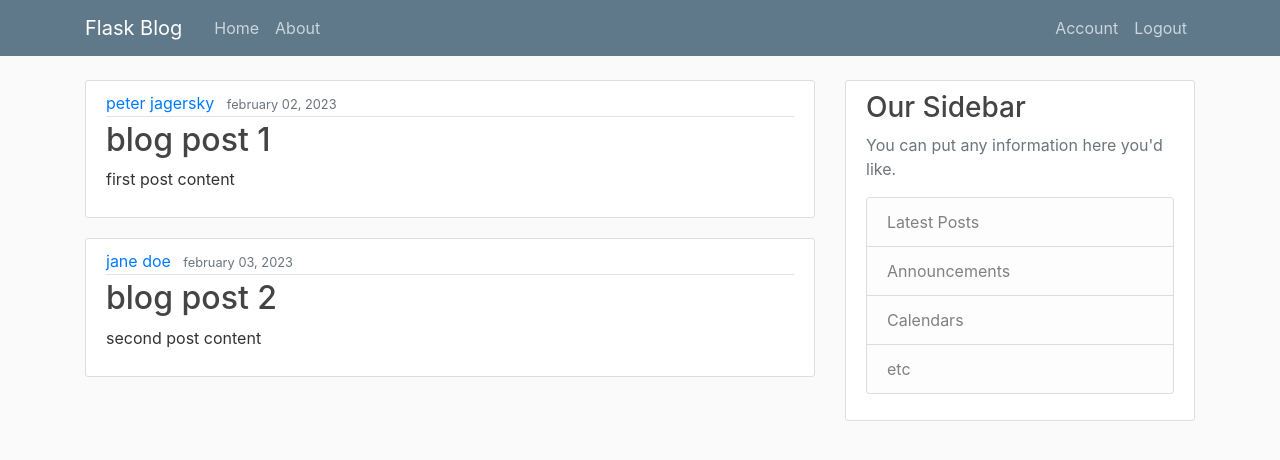
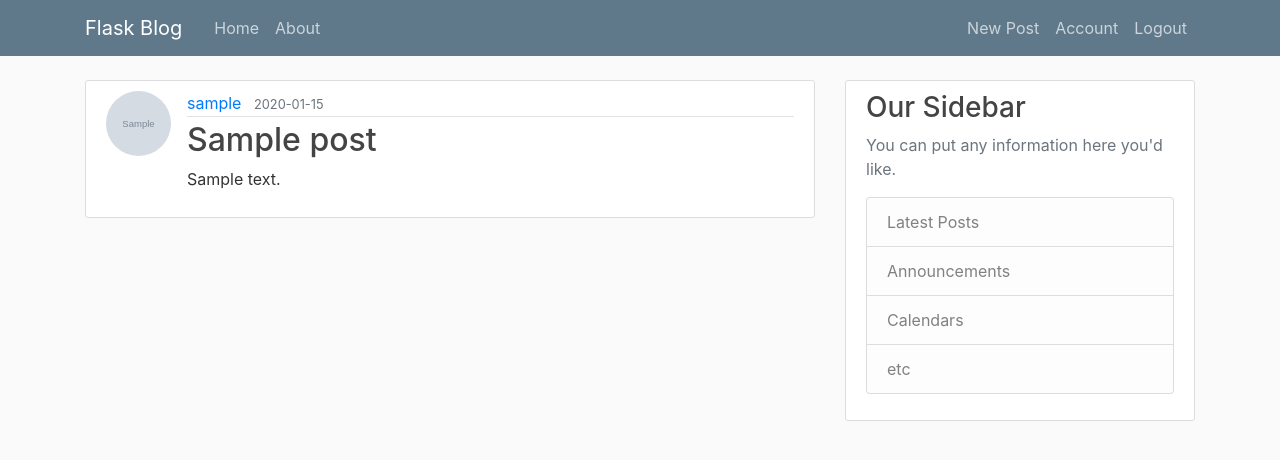
Before and after one commit to Pjagersky2/Flask-Blog, a Flask app: page / in a window 1280 px wide. Shown: the top 460 px of the page. Run offline with Flask 3, Linux system fonts and the light colour scheme; a user stored in the database is signed in; tables that the repository leaves empty hold one stand-in row (values such as "Sample post"); grey boxes marked "Sample" are stand-in pictures; some libraries are stand-ins or nearby versions.

Commit message:
Added the ability for users to create posts.

```diff
--- a/flaskblog/routes.py
+++ b/flaskblog/routes.py
@@ -4,26 +4,14 @@ from flask import flash, redirect, render_template, request, url_for
 from flask_login import current_user, login_required, login_user, logout_user
 from PIL import Image
 from flaskblog import app, db, bcrypt
-from flaskblog.forms import LoginForm, RegistrationForm, UpdateAccountForm
+from flaskblog.forms import (LoginForm,
+                             PostForm,
+                             RegistrationForm,
+                             UpdateAccountForm)
 from flaskblog.models import Post, User
 
 with app.app_context():
     db.create_all()
-
-posts = [
-    {
-        "author": "peter jagersky",
-        "title": "blog post 1",
-        "content": "first post content",
-        "date_posted": "february 02, 2023"
-    },
-    {
-        "author": "jane doe",
-        "title": "blog post 2",
-        "content": "second post content",
-        "date_posted": "february 03, 2023"
-    }
-]
 
 
 @app.route("/")
@@ -38,6 +26,8 @@ def home() -> render_template:
     Returns:
         function: A rendered template for the home page.
     """
+
+    posts = Post.query.all()
 
     return render_template("home.html", posts=posts)
 
@@ -195,3 +185,24 @@ def account() -> str:
     image_file = url_for("static", filename="profile_pics/" + current_user.image_file)
 
     return render_template("account.html", title="Account", image_file=image_file, form=form)
+
+@app.route("/post/new", methods=["GET", "POST"])
+@login_required
+def new_post() -> str:
+    """
+    Create a new post.
+
+    Process for when a user creates a new post.
+    """
+
+    form = PostForm()
+    if form.validate_on_submit():
+        post = Post(title=form.title.data,
+                    content=form.content.data,
+                    author=current_user)
+        db.session.add(post)
+        db.session.commit()
+        flash("Your post has been created!", "success")
+        return redirect(url_for("home"))
+
+    return render_template("create_post.html", title="New Post", form=form)
--- a/flaskblog/templates/home.html
+++ b/flaskblog/templates/home.html
@@ -2,10 +2,11 @@
 {% block content %}
     {% for post in posts %}
         <article class="media content-section">
+          <img class="rounded-circle article-img" src="{{ url_for('static', filename='profile_pics/' + post.author.image_file) }}">
           <div class="media-body">
             <div class="article-metadata">
-              <a class="mr-2" href="#">{{ post.author }}</a>
-              <small class="text-muted">{{ post.date_posted }}</small>
+              <a class="mr-2" href="#">{{ post.author.username }}</a>
+              <small class="text-muted">{{ post.date_posted.strftime("%Y-%m-%d") }}</small>
             </div>
             <h2><a class="article-title" href="#">{{ post.title }}</a></h2>
             <p class="article-content">{{ post.content }}</p>
--- a/flaskblog/templates/layout.html
+++ b/flaskblog/templates/layout.html
@@ -32,6 +32,7 @@
             <!-- Navbar Right Side -->
             <div class="navbar-nav">
               {% if current_user.is_authenticated %}
+                <a class="nav-item nav-link" href="{{ url_for('new_post') }}">New Post</a>
                 <a class="nav-item nav-link" href="{{ url_for('account') }}">Account</a>
                 <a class="nav-item nav-link" href="{{ url_for('logout') }}">Logout</a>
               {% else %}
```
Also changed, not shown: flaskblog/forms.py (+6 -1 lines), flaskblog/templates/create_post.html (added, +40 -0 lines).
